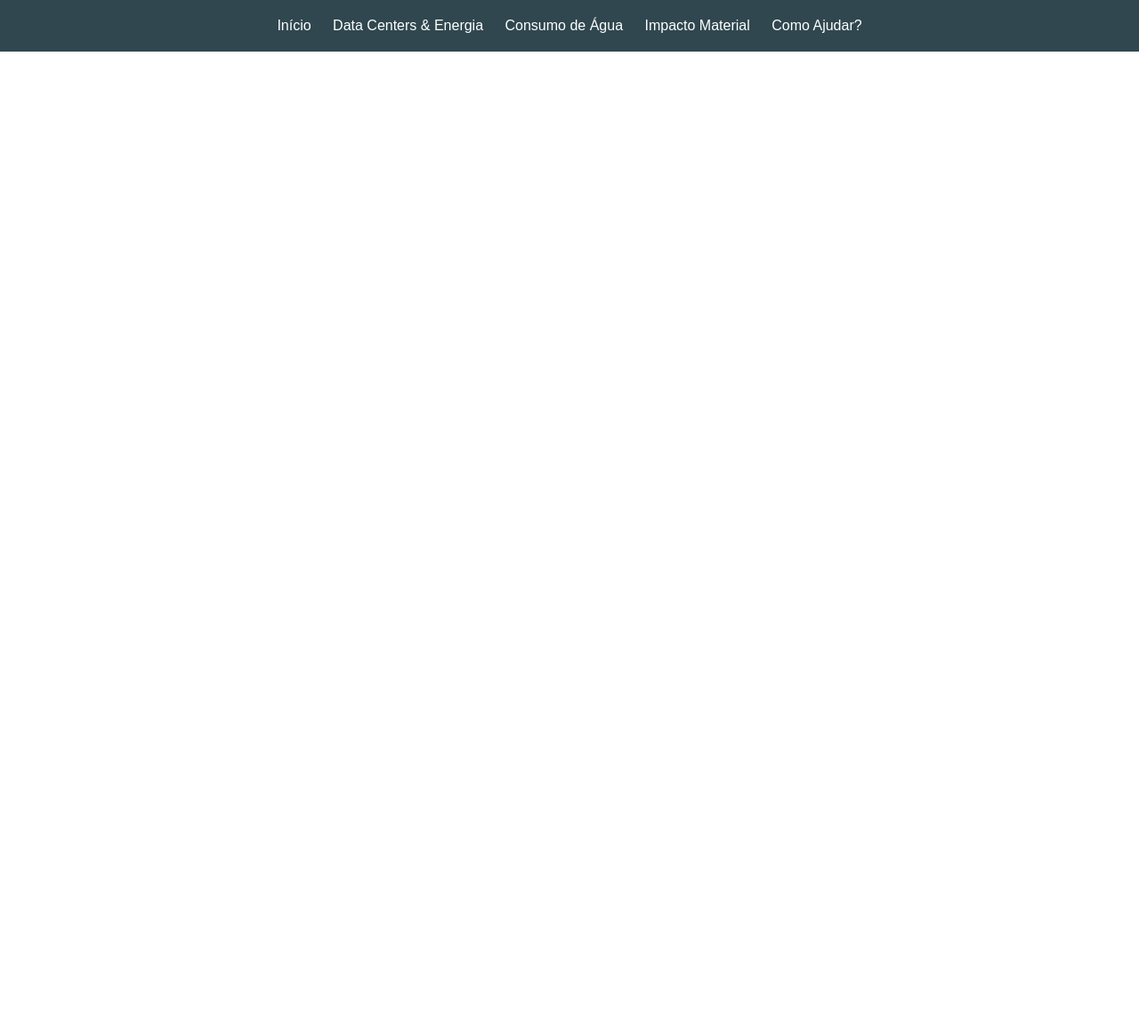
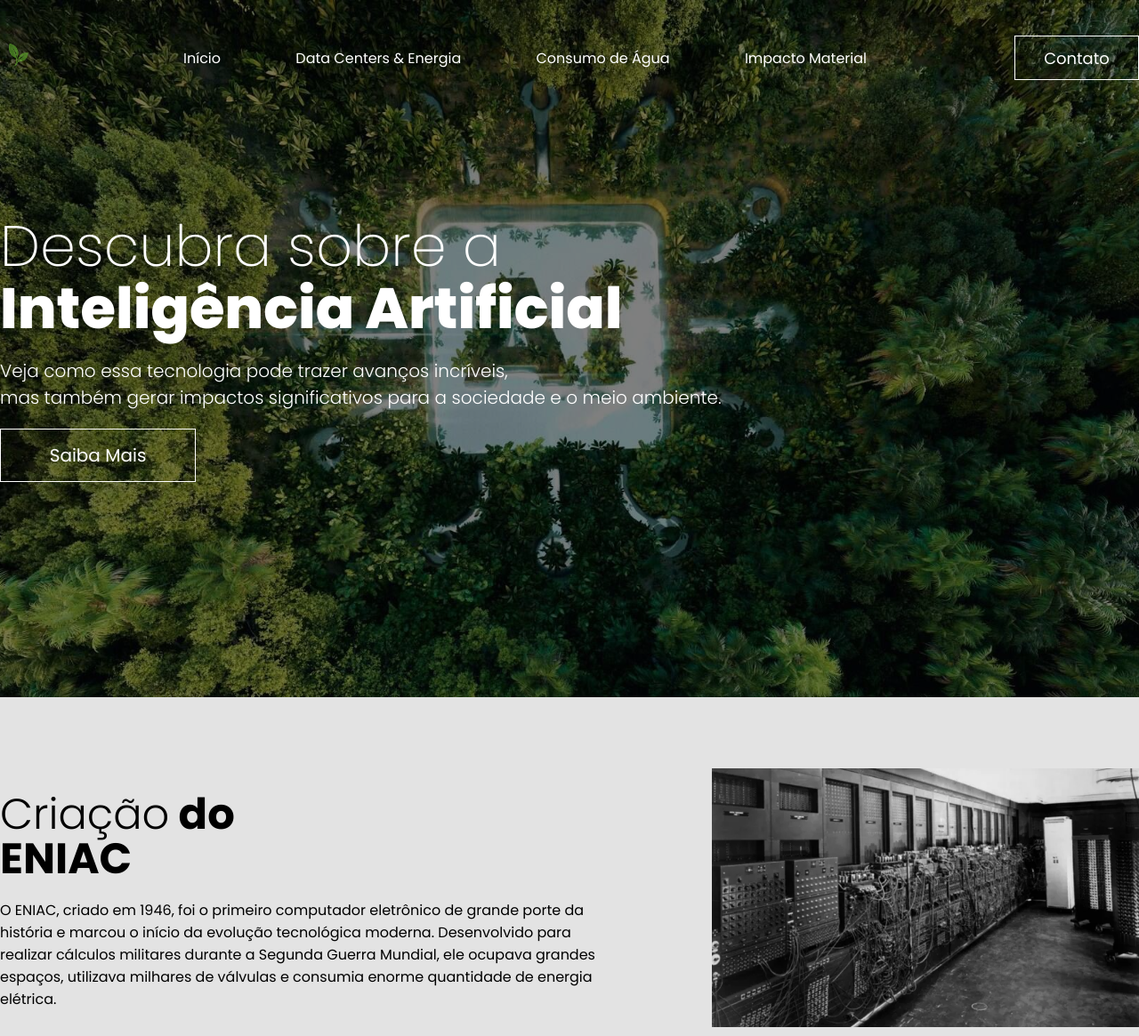
Before and after one commit to lauramoreiira19/site-ia, a plain HTML site: page index.html in a window 1280 px wide. Shown: the top 1165 px of the page at 89% size. Before the commit the page ends 800 px from the top, so only its background shows below. Drawn offline with Linux system fonts and the light colour scheme.

Commit message:
Style and main page

```diff
--- a/css/style.css
+++ b/css/style.css
@@ -1,9 +1,145 @@
-h1#energy {
-    color: #FFF;
-    text-align: center;
+*{
+    margin: 0;
+    padding: 0;
+    box-sizing: border-box;
+    font-family: "Poppins", sans-serif;
+}
+
+body {
+    background-color: #E3E3E3;
+}
+
+.interface {
+    max-width: 1280px;
+    margin: 0 auto;
+}
+
+header .btn-contato button, .hero-site button{
+    font-size: 18px;
+    background-color: transparent;
+    border: 1px solid #fff;
+    color: #fff;
+    cursor: pointer;
+    transform: .5s;
+}
+
+/* Estilo do header */
+header {
+    width: 100%;
+    padding: 40px 0;
+    position: fixed;
+    top: 0;
+    left: 0;
+}
+
+header .interface {
+    display: flex;
+    justify-content: space-between;
+    align-items: center;
+}
+
+header .logo img{
+    max-width: 40px;
+}
+
+header .menu-desktop nav ul{
+    list-style-type: none;
+}
+
+header .menu-desktop nav ul li{
+    display: inline-block;
+    margin: 0 40px;
+}
+
+header .menu-desktop nav ul li a{
+    color: #fff;
     text-decoration: none;
-    font: normal 32px Verdana, Geneva, Tahoma, sans-serif;
-    background-color: aqua;
-    gap: 10px 10px;
+    display: inline-block;
+    transition: .2s;
+}
 
+.menu-desktop nav a:hover{
+    transform: scale(1.05);
 }
+
+header .btn-contato button{
+    width: 140px;
+    height: 50px;
+}
+
+header .btn-contato button:hover, .hero-site button:hover{
+    background-color: #fff;
+    color: #000;
+}
+
+/* Estilo do hero */
+section.hero-site {
+    height: 98vh;
+    background-image: url(../images/bg-inicio-site.png);
+    background-repeat: no-repeat;
+    background-size: cover;
+    background-position: center;
+    color: #fff;
+    background-color: rgba(0, 0, 0, 0.5);
+    background-blend-mode: multiply;
+}
+
+.hero-site .interface{
+    display: flex;
+    align-items: center;
+    height: 100%;
+}
+
+.hero-site .txt-hero h1{
+    font-size: 4em;
+    line-height: 70px;
+    font-weight: 200;
+}
+
+.hero-site .txt-hero h1 span{
+    display: block;
+    font-weight: 800;
+}
+
+.hero-site .txt-hero p{
+    font-size: 20px;
+    font-weight: 300;
+    margin: 20px 0;
+}
+
+.hero-site .txt-hero p span{
+    display: block;
+}
+
+.hero-site button{
+    width: 220px;
+    height: 60px;
+    font-size: 20px;
+}
+
+/* Estilo da criação do ENIAC */
+section.historia{
+    padding: 80px 0;
+}
+
+.historia .itens-container{
+    display: flex;
+    align-items: center;
+    justify-content: space-between;
+    gap: 10%;
+    margin-bottom: 60px;
+}
+
+.historia .itens-container .img-itens img{
+    max-width: 480px;
+}
+
+.historia .itens-container .txt-itens h3{
+    font-size: 3em;
+    line-height: 50px;
+    margin-bottom: 20px;
+}
+
+.itens-container .txt-itens h3 span{
+    font-weight: 300;
+}
--- a/index.html
+++ b/index.html
@@ -3,48 +3,91 @@
 <head>
     <meta charset="UTF-8">
     <meta name="viewport" content="width=device-width, initial-scale=1.0">
-    <title>Document</title>
-    <style>
-        * {
-    padding: 0;
-    margin: 0;
-}
+    <link rel="stylesheet" href="css/style.css">
 
-header {
-    background-color: #30474F;
-    padding: 20px;
-    text-align: center;
-    font-family: 'Arial', 'Helvetica', sans-serif;
-}
+    <!-- Google Fonts -->
+    <link rel="preconnect" href="https://fonts.googleapis.com">
+    <link rel="preconnect" href="https://fonts.gstatic.com" crossorigin>
+    <link href="https://fonts.googleapis.com/css2?family=Poppins:ital,wght@0,100;0,200;0,300;0,400;0,500;0,600;0,700;0,800;0,900;1,100;1,200;1,300;1,400;1,500;1,600;1,700;1,800;1,900&display=swap" rel="stylesheet">
+    <!-- /Google Fonts -->
 
-header li {
-    display: inline-block;
-    margin: 0 10px;
-}
-
-header a {
-    text-decoration: none;
-    color: white;
-}
-
-header a:hover {
-    color: rgb(185, 185, 185);
-}
-    </style>
+    <title>Website Responsivo</title>
 </head>
 <body>
     <header>
-        <div>
-            <nav>
-                <ul>
-                    <li><a href="pages/home.html" target="_self">Início</a></li>
-                    <li><a href="pages/energy.html" target="_self">Data Centers & Energia</a></li>
-                    <li><a href="pages/water.html" target="_self">Consumo de Água</a></li>
-                    <li><a href="pages/raw.html" target="_self">Impacto Material</a></li>
-                    <li><a href="pages/help.html" target="_self">Como Ajudar?</a></li>
-                </ul>
-            </nav>
+        <div class="interface">
+            <section class="logo">
+                <img src="images/logo.png" alt="Logotipo do site">
+            </section>
+
+            <section class="menu-desktop">
+                <nav>
+                    <ul>
+                        <li><a href="#">Início</a></li>
+                        <li><a href="#">Data Centers & Energia</a></li>
+                        <li><a href="#">Consumo de Água</a></li>
+                        <li><a href="#">Impacto Material</a></li>
+                    </ul>
+                </nav>
+            </section>
+
+            <section class="btn-contato">
+                <a href="#">
+                    <button>Contato</button>
+                </a>
+            </section>
         </div>
     </header>
+
+    <section class="hero-site">
+        <div class="interface">
+            <div class="txt-hero">
+                <h1>Descubra sobre a <span>Inteligência Artificial</span></h1>
+                <p>Veja como essa tecnologia pode trazer avanços incríveis, <span>mas também gerar impactos significativos para a sociedade e o meio ambiente.</span></p>
+                <a href="#">
+                    <button>Saiba Mais</button>
+                </a>
+            </div>
+        </div>
+    </section>
+
+    <section class="historia">
+        <div class="interface">
+            <article class="itens-container">
+                <div class="txt-itens">
+                    <h3><span>Criação</span> do<br> ENIAC</h3>
+                    <p>O ENIAC, criado em 1946, foi o primeiro computador eletrônico de grande porte da história e marcou o início da evolução tecnológica moderna. Desenvolvido para realizar cálculos militares durante a Segunda Guerra Mundial, ele ocupava grandes espaços, utilizava milhares de válvulas e consumia enorme quantidade de energia elétrica.</p>
+                </div>
+
+                <div class="img-itens">
+                    <img src="images/eniac.png">
+                </div>
+            </article>
+
+            <article class="itens-container">
+                <div class="img-itens">
+                    <img src="images/resfriamento-ia.jpg">
+                </div>
+
+                <div class="txt-itens">
+                    <h3><span>O </span> grande<br> problema</h3>
+                    <p>Os data centers, compostos por milhares de computadores potentes funcionando sem parar, geram calor extremo devido ao grande esforço das máquinas, exigindo o uso de milhões de litros de água potável para resfriamento e evitando falhas ou lentidão no sistema.</p>
+                </div>
+
+
+            </article>
+
+            <article class="itens-container">
+                <div class="txt-itens">
+                    <h3><span>O</span> uso<br> consciente</h3>
+                    <p>Em um planeta onde os ecossistemas já estão sensíveis, o uso diário e exagerado das IAs está gerando um impacto ambiental invisível, mas alarmante.</p>
+                </div>
+
+                <div class="img-itens">
+                    <img src="images/uso-consciente.jpg">
+                </div>
+            </article>
+        </div>
+    </section>
 </body>
 </html>
```
Also changed, not shown: pages/energy.html (deleted, +0 -54 lines), pages/help.html (deleted, +0 -50 lines), pages/home.html (deleted, +0 -50 lines), pages/raw.html (deleted, +0 -50 lines), pages/water.html (deleted, +0 -50 lines), images/bg-inicio-site.png (added), images/eniac.png (added), images/logo.png (added), images/resfriamento-ia.jpg (added), images/uso-consciente.jpg (added).
